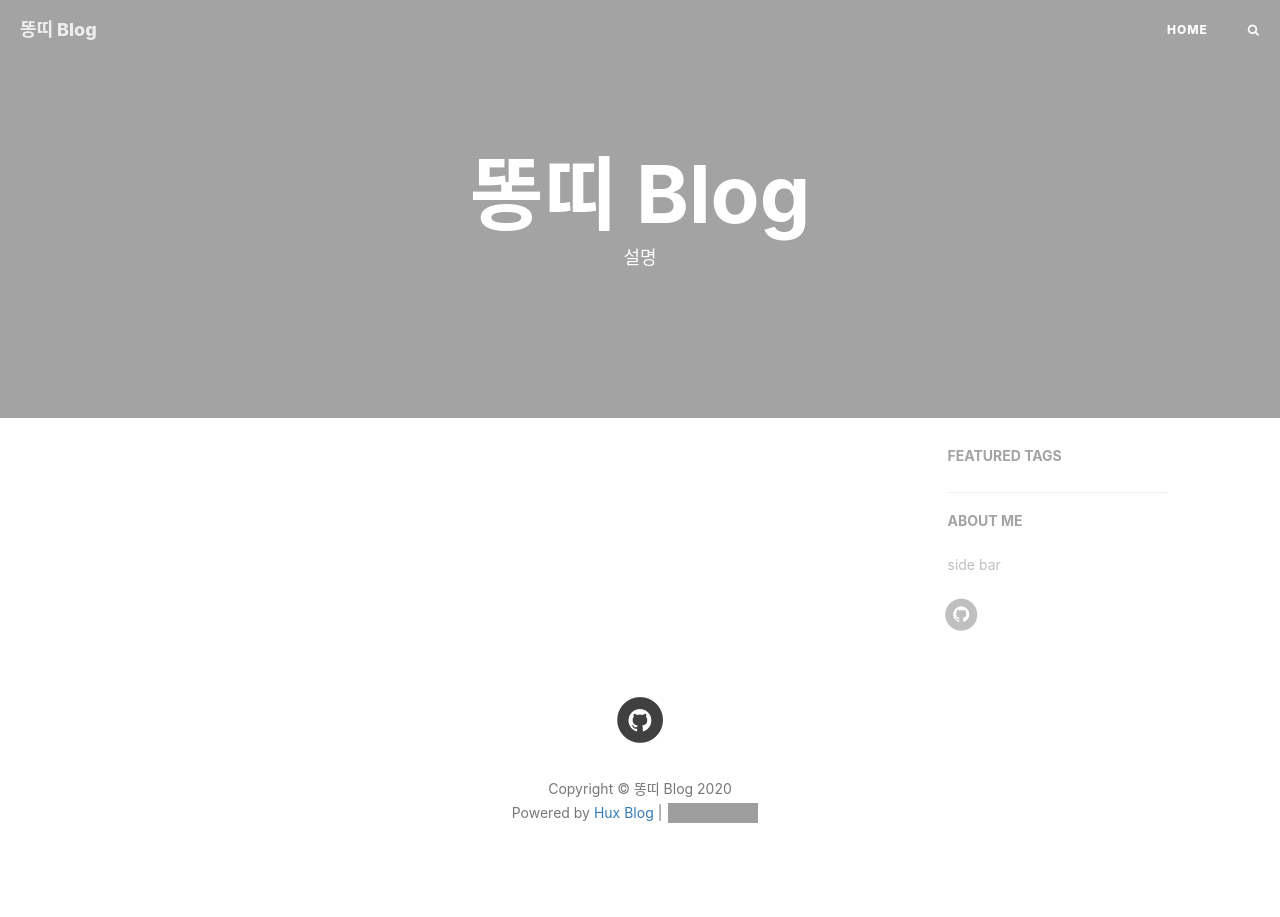
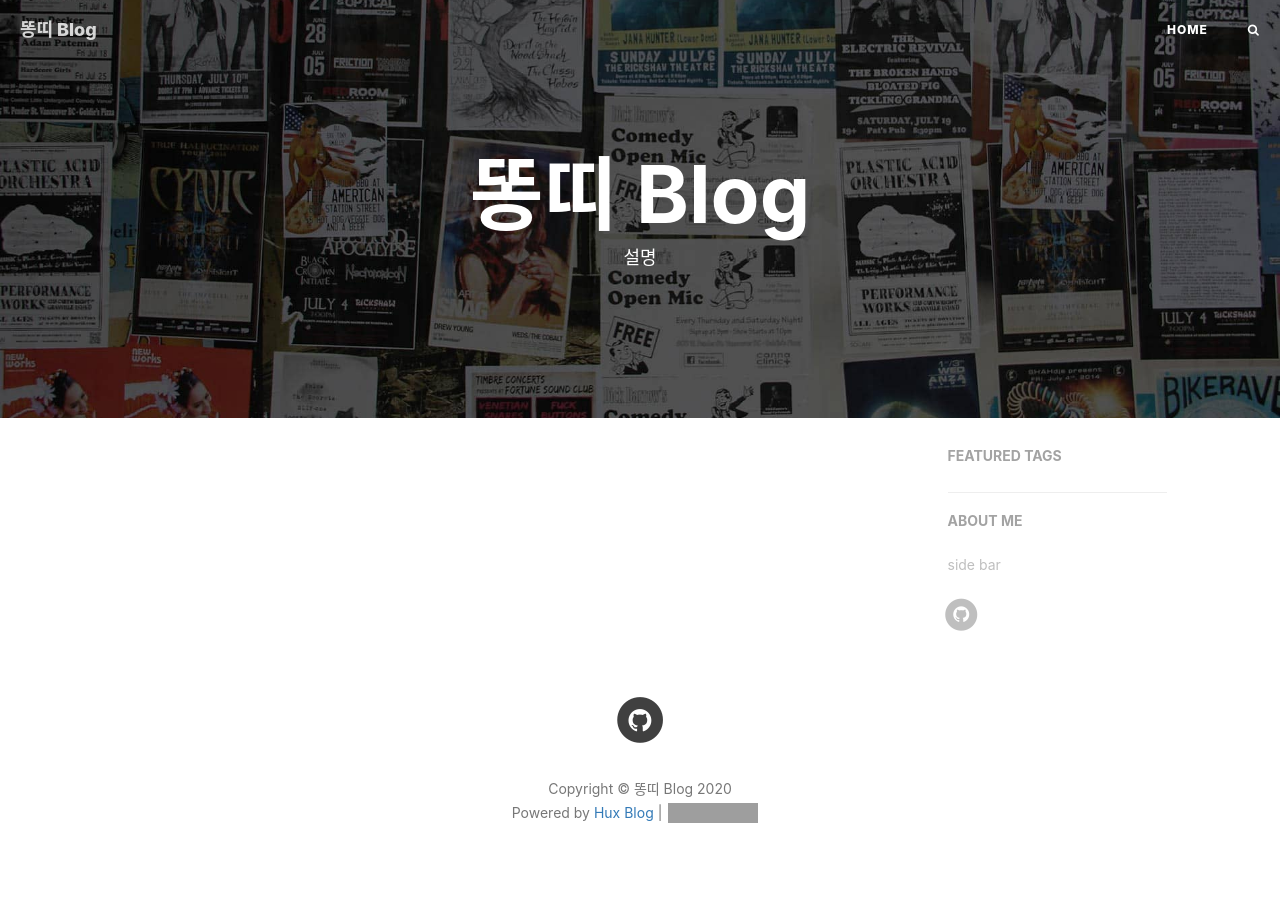
Before and after one commit to dhahn-dev/dhahn-dev.github.io, a Jekyll site: the page built from index.html, in a window 1280 px wide. Built offline with Jekyll 4.4.1, drawn with Linux system fonts in a browser that asks for light colours; nearby versions of some CDN libraries; the list of posts is cut into pages by our own code; comment, search, counter and statistics services are not loaded; grey boxes are pictures that could not be loaded.

Commit message:
Update _config.yml

```diff
--- a/_config.yml
+++ b/_config.yml
@@ -3,7 +3,7 @@ remote_theme: huxpro/huxpro.github.io
 # Site settings
 title: 똥띠 Blog
 SEOTitle: datascience | 똥띠 Blog
-#header-img: img/home-bg.jpg
+header-img: img/home-bg.jpg
 email: kei99134.g@gmail.com
 description: "정리"
 url: "https://dhahn-dev.github.io"              # your host, for absolute URL
```
